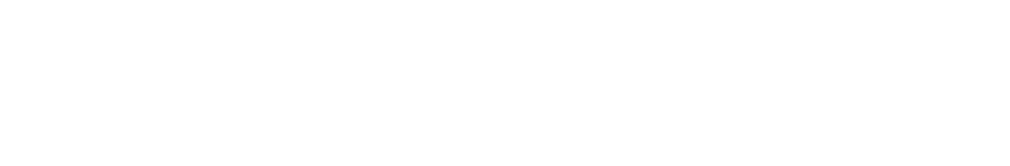
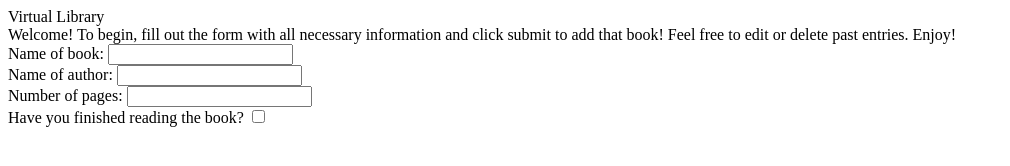
Before and after one commit to justinmoreira/Virtual-Library, a plain HTML site: page index.html in a window 1280 px wide. Shown: the whole page, without its empty margins (0-1010 px from the left). Drawn offline with Linux system fonts and the light colour scheme.

Commit message:
Add basic HTML for form and titles

```diff
--- a/index.html
+++ b/index.html
@@ -8,6 +8,29 @@
     <title>Virtual Library</title>
 </head>
 <body>
+    <div class="title">Virtual Library</div>
+    <div class="header">Welcome! To begin, fill out the form with all necessary information and click submit to add that book! Feel free to edit or delete past entries. Enjoy!</div>
+    <div class="left">
+        <form action="" method="get">
+            <div class="q1">
+                <label for="book-name">Name of book:</label>
+                <input type="text" id = "book-name">
+            </div>
+            <div class="q2">
+                <label for="author">Name of author:</label>
+                <input type="text" id = "author">
+            </div>
+            <div class="q3">
+                <label for="book-pages">Number of pages:</label>
+                <input type="number" id="book-pages">
+            </div>
+            <div class="q4">
+                <label for="been-read">Have you finished reading the book?</label>
+                <input type="checkbox" id="been-read">
+            </div>
+        </form>
+    </div>
+    <div class="right"></div>
 
 </body>
 </html>
```
